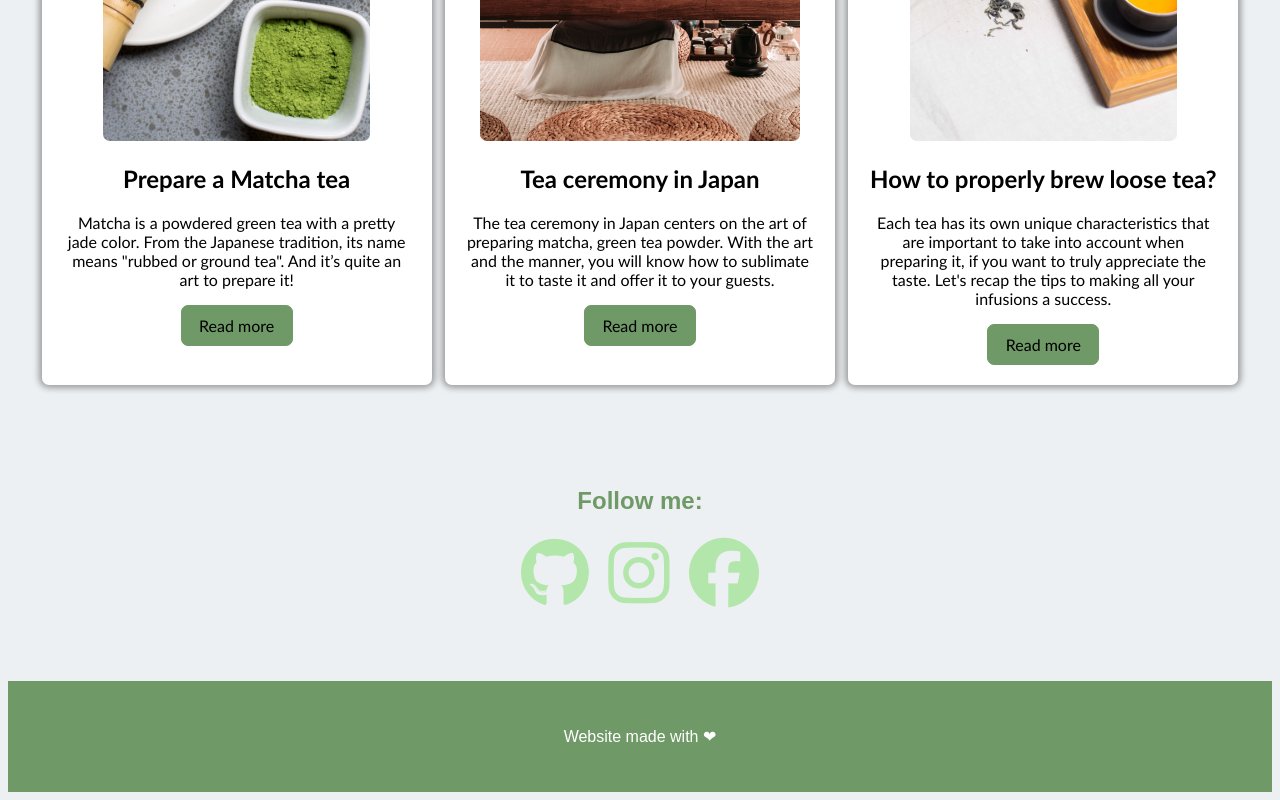
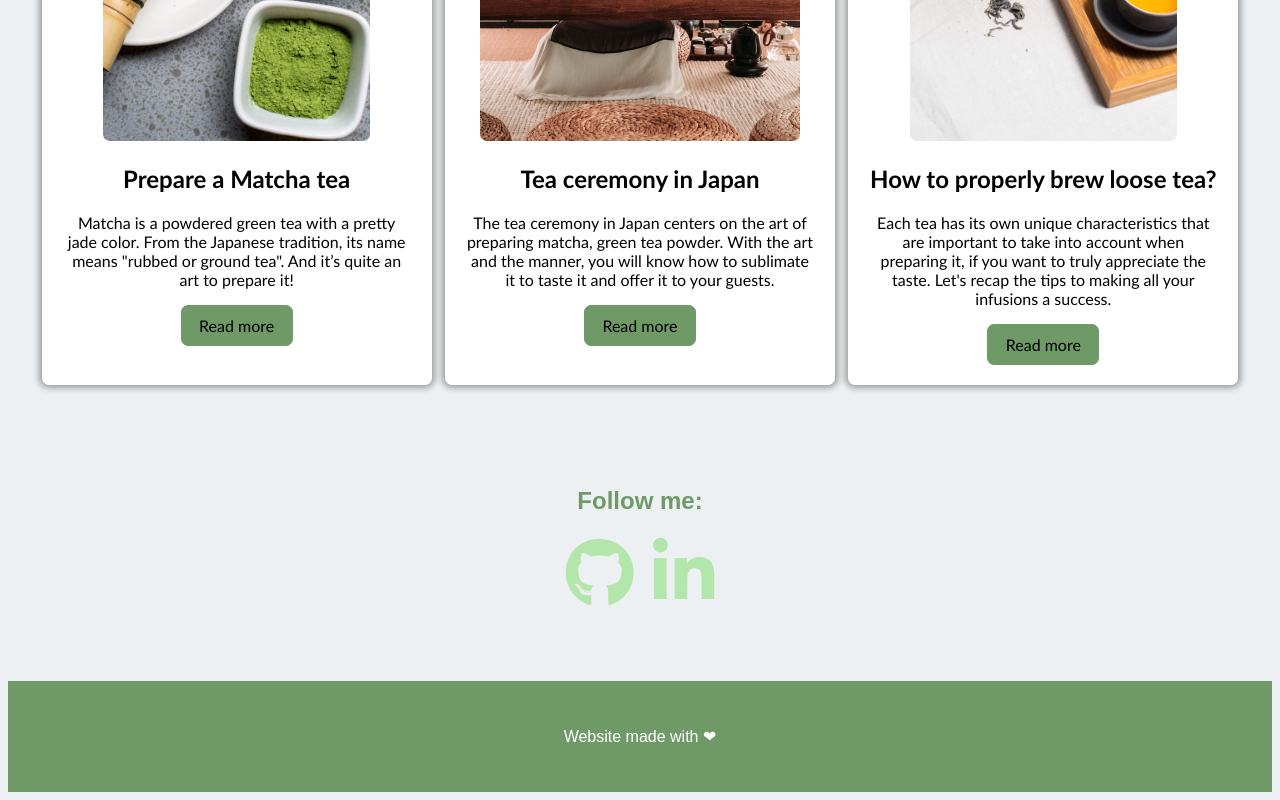
Before and after one commit to CecileVerna/Coding_Skills_2_Final_Project, a plain HTML site: page index.html in a window 1280 px wide. Shown: the part 1350-2150 px from the top of the page. Drawn offline with Linux system fonts and the light colour scheme; a web font is replaced by a local one.

Commit message:
Add files via upload

```diff
--- a/index.html
+++ b/index.html
@@ -121,13 +121,8 @@
 	        	</a>
 	      	</li>
 	      	<li>
-	        	<a href="https://www.instagram.com/cecileverna/?hl=fr" class="btn-light">
-	          	<i class="fab fa-instagram"></i>
-	        	</a>
-	      	</li>
-	      	<li>
-	        	<a href="https://www.facebook.com/cecile.verna.7/" class="btn-light">
-	          	<i class="fab fa-facebook"></i>
+	        	<a href="https://www.linkedin.com/in/c%C3%A9cile-verna-254997143/" class="btn-light">
+	          	<i class="fab fa-linkedin-in"></i>
 	        	</a>
 	      	</li>
 	    </ul>
```
